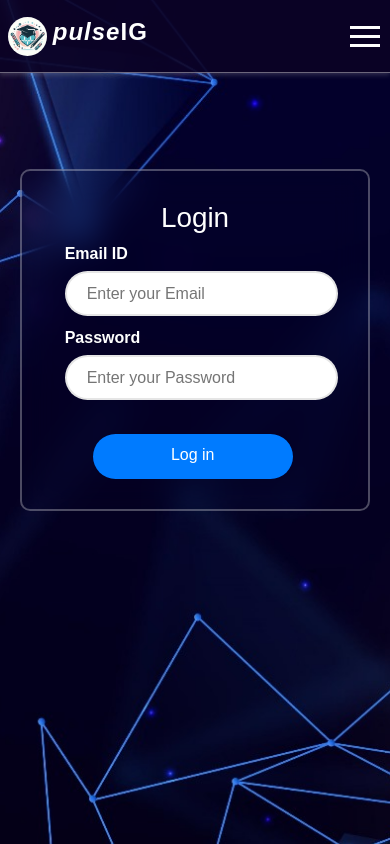
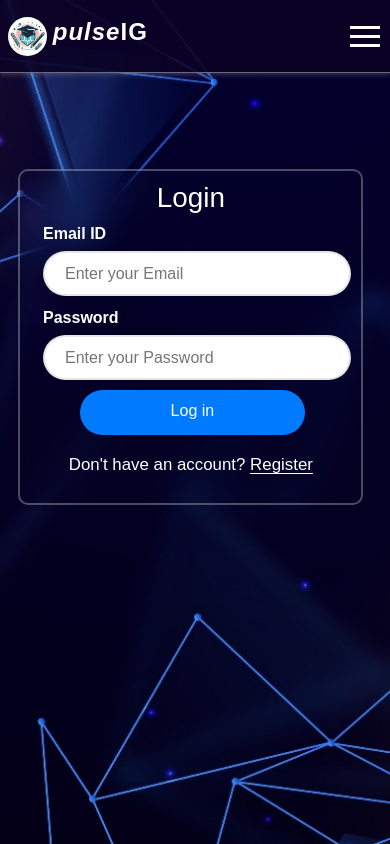
Before and after one commit to Ankita071203/pulseIG, a React (Create React App) app: page /signin in a window 390 px wide. Built offline with nearby package versions, Linux system fonts and the light colour scheme; no server answers.

Commit message:
login page changes and margin of article container from top

```diff
--- a/src/App.css
+++ b/src/App.css
@@ -129,7 +129,7 @@ body {
     padding: 2vh; /* Increase padding for better spacing */
     min-height: 70vh; /* Increase height on smaller screens */
     padding-bottom: 3vh;
-    margin-top: 15px; /* Margin to start below navigation bar */
+    margin-top: 0px; /* Margin to start below navigation bar */
   }
 }
 
--- a/src/components/auth/Login.css
+++ b/src/components/auth/Login.css
@@ -75,8 +75,8 @@ h1{
     background-color: #0056b3;
 }
 @media (max-width: 992px) {
-    .login-container {
-        width: 300px;
+    .maincontainer {
+        width: 350px;
         padding: 15px;
     }
     h1 {
@@ -90,12 +90,14 @@ h1{
 
 /* For screens with a max-width of 768px */
 @media (max-width: 768px) {
-    .login-container {
-        width: 80%;
+    .maincontainer {
+        width: 90%;
         padding: 10px;
+       margin-left: 15px;
+       margin-right: 5px;
     }
     h1 {
-        font-size: 1.2em;
+        font-size: 1em;
     }
     button[type="submit"] {
         font-size: 13px;
--- a/src/components/auth/Login.jsx
+++ b/src/components/auth/Login.jsx
@@ -3,6 +3,7 @@ import React, { useState } from 'react'
 import { auth } from '../../firebaseConfig';
 import { useNavigate } from 'react-router-dom';
 import { toast } from 'react-toastify';
+import { Link } from 'react-router-dom';
 import './Login.css';
 export default function Login() {
     let navigate=useNavigate();
@@ -19,7 +20,7 @@ export default function Login() {
 
     }
   return (
-    <div className='maincontainer' style={{maxWidth:350,minWidth:250}}>
+    <div className='maincontainer' >
       <h1>Login</h1>
       <div className='formgroup'>
             <label>Email ID</label>
@@ -39,8 +40,10 @@ export default function Login() {
             onChange={(e)=>{setPassword(e.target.value)}}
             />
         </div>
-<br/>
 <button className='buton' onClick={handleLognin}>Log in</button>
+<div className='register-link'>
+                    <p>Don't have an account? <a><Link to='/register'>Register</Link></a></p>
+                </div>
     </div>
   )
 }
```
